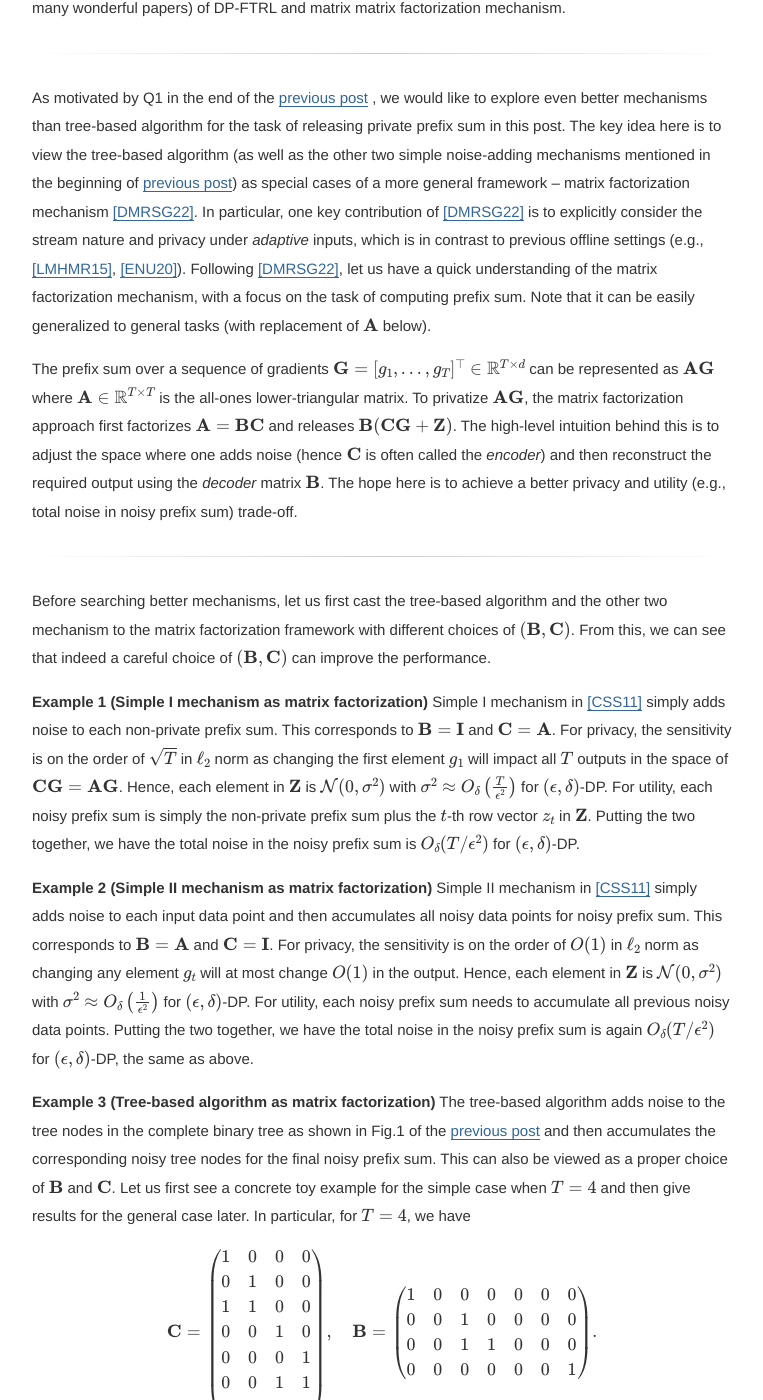
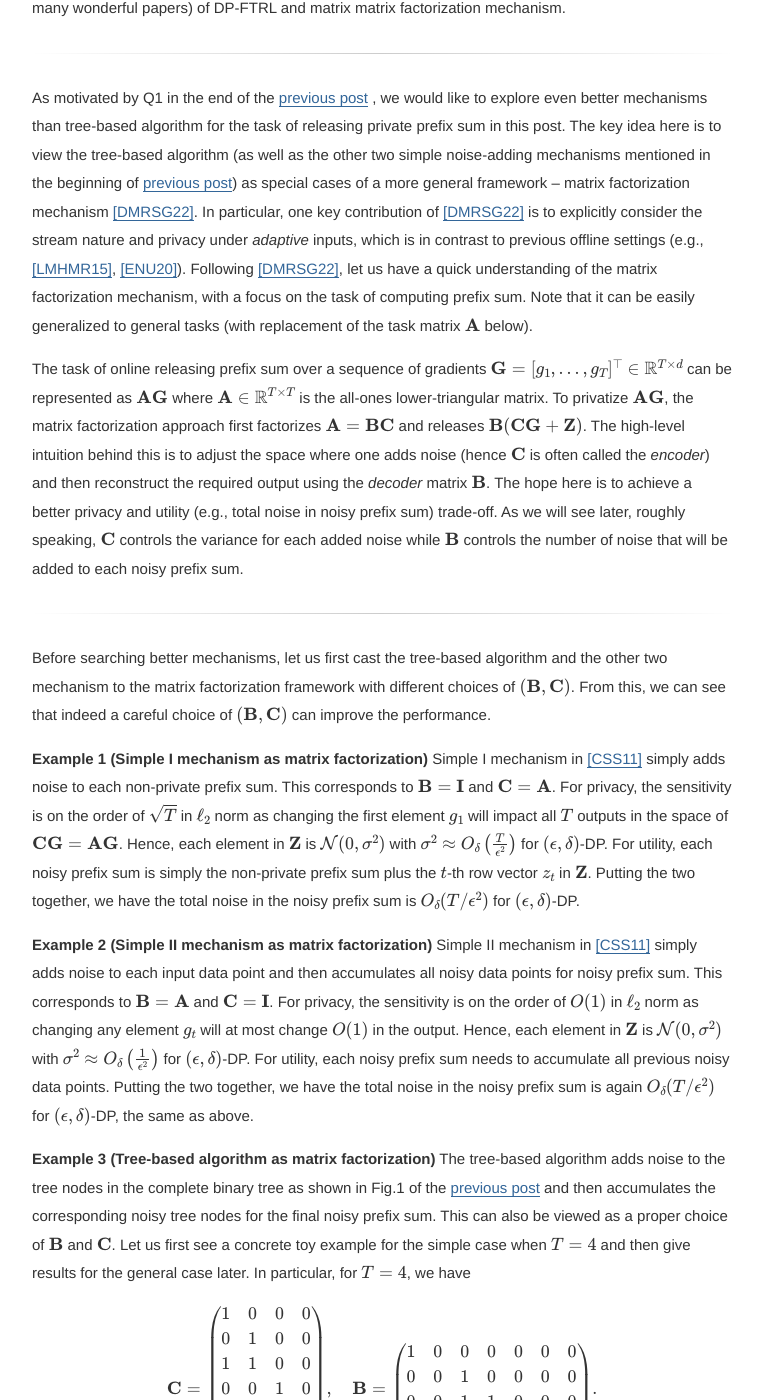
Before and after one commit to XingyuZhou989/blog, a Jekyll site: the page built from _posts/2023-12-28-DP-FTRL-and-matrix-factorization-(II).md, in a window 1280 px wide and 1400 px high, scrolled down 374 px. Shown: the whole window, without its empty margins (258-1021 px from the left). Built offline with Jekyll 4.4.1, drawn with Linux system fonts in a browser that asks for light colours; formulas are drawn with MathJax 3; comment, search, counter and statistics services are not loaded; some of the changed text lies outside the part shown.

Commit message:
update post

```diff
--- a/_posts/2023-12-28-DP-FTRL-and-matrix-factorization-(II).md
+++ b/_posts/2023-12-28-DP-FTRL-and-matrix-factorization-(II).md
@@ -21,9 +21,9 @@ In this series of blog posts, I plan to write down some of my personal understan
 <div class="divider"></div>
 
 As motivated by Q1 in the end of the [previous post](https://xingyuzhou.org/blog/notes/DP-FTRL-and-matrix-factorization-(I))
-, we would like to explore even better mechanisms than tree-based algorithm for the task of releasing private prefix sum in this post. The key idea here is to view the tree-based algorithm (as well as the other two simple noise-adding mechanisms mentioned in the beginning of [previous post](https://xingyuzhou.org/blog/notes/DP-FTRL-and-matrix-factorization-(I))) as special cases of a more general framework -- matrix factorization mechanism [[DMRSG22]](https://arxiv.org/pdf/2202.08312.pdf). In particular, one key contribution of [[DMRSG22]](https://arxiv.org/pdf/2202.08312.pdf) is to explicitly consider the stream nature and privacy under *adaptive* inputs, which is in contrast to previous offline settings (e.g.,[[LMHMR15]](https://people.cs.umass.edu/~miklau/assets/pubs/dp/Li15matrix.pdf), [[ENU20]](https://arxiv.org/pdf/1911.08339.pdf)). Following [[DMRSG22]](https://arxiv.org/pdf/2202.08312.pdf), let us have a quick understanding of the matrix factorization mechanism, with a focus on the task of computing prefix sum. Note that it can be easily generalized to general tasks (with replacement of $$\bA$$ below).
+, we would like to explore even better mechanisms than tree-based algorithm for the task of releasing private prefix sum in this post. The key idea here is to view the tree-based algorithm (as well as the other two simple noise-adding mechanisms mentioned in the beginning of [previous post](https://xingyuzhou.org/blog/notes/DP-FTRL-and-matrix-factorization-(I))) as special cases of a more general framework -- matrix factorization mechanism [[DMRSG22]](https://arxiv.org/pdf/2202.08312.pdf). In particular, one key contribution of [[DMRSG22]](https://arxiv.org/pdf/2202.08312.pdf) is to explicitly consider the stream nature and privacy under *adaptive* inputs, which is in contrast to previous offline settings (e.g.,[[LMHMR15]](https://people.cs.umass.edu/~miklau/assets/pubs/dp/Li15matrix.pdf), [[ENU20]](https://arxiv.org/pdf/1911.08339.pdf)). Following [[DMRSG22]](https://arxiv.org/pdf/2202.08312.pdf), let us have a quick understanding of the matrix factorization mechanism, with a focus on the task of computing prefix sum. Note that it can be easily generalized to general tasks (with replacement of the task matrix $$\bA$$ below).
 
-The prefix sum over a sequence of gradients $$\bG = [g_1,\ldots, g_T]^{\top} \in \Real^{T \times d}$$ can be represented as $$\bA \bG$$ where $$\bA \in \Real^{T \times T}$$ is the all-ones lower-triangular matrix. To privatize $$\bA \bG$$, the matrix factorization approach first factorizes $$\bA = \bB \bC$$ and releases $$\bB (\bC \bG + \bZ)$$. The high-level intuition behind this is to adjust the space where one adds noise (hence $$\bC$$ is often called the *encoder*) and then reconstruct the required output using the *decoder* matrix $$\bB$$. The hope here is to achieve a better privacy and utility (e.g., total noise in noisy prefix sum) trade-off.
+The task of online releasing prefix sum over a sequence of gradients $$\bG = [g_1,\ldots, g_T]^{\top} \in \Real^{T \times d}$$ can be represented as $$\bA \bG$$ where $$\bA \in \Real^{T \times T}$$ is the all-ones lower-triangular matrix. To privatize $$\bA \bG$$, the matrix factorization approach first factorizes $$\bA = \bB \bC$$ and releases $$\bB (\bC \bG + \bZ)$$. The high-level intuition behind this is to adjust the space where one adds noise (hence $$\bC$$ is often called the *encoder*) and then reconstruct the required output using the *decoder* matrix $$\bB$$. The hope here is to achieve a better privacy and utility (e.g., total noise in noisy prefix sum) trade-off. As we will see later, roughly speaking, $$\bC$$ controls the variance for each added noise while $$\bB$$ controls the number of noise that will be added to each noisy prefix sum.
 
 <div class="divider"></div>
 
@@ -69,7 +69,7 @@ $$
 
 then, for $$T =2^{k-1}$$, $$k \ge 1$$, then $$\bC = \bH_k$$ and $$\bB$$ is a $$\{0,1\}$$-valued matrix such that $$\bB \bC = \bA$$ which can be found using tree structure (or bit representation of $$t$$) or using linear programming. As discussed in Fig.1 of the [previous post](https://xingyuzhou.org/blog/notes/DP-FTRL-and-matrix-factorization-(I)), the total noise in noisy prefix sum under tree-based algorithm is only $$\tilde{O}_{\delta}(1/\epsilon^2)$$.
 
-*Remark 1:* Note that due to the constraint of online streaming release, $$\bB$$ in the tree-based algorithm cannot be the one computed via $$\bA \bC^{\dagger}$$ where $$\bC^{\dagger}$$ is the Moore-Penrose pseudoinverse of matrix $$\bC$$. Interestingly, as shown in [[DMRSG22]](https://arxiv.org/pdf/2202.08312.pdf)(cf. Proposition C.1), $$\bA \bC^{\dagger}$$ is exactly the (non-streaming) Honaker fully efficient estimator in [[Hon15]](https://tpdp.journalprivacyconfidentiality.org/2015/abstracts/TPDP_2015_1.pdf). For general $$T=2^{k-1}$$, please refer to my [Python code](https://colab.research.google.com/drive/1B0mN9rQOZ-u8Ox9ZjNYkYpjBf187fcqL?usp=sharing) for computing $$\bB$$ for the tree-based algorithm.
+*Remark 1:* Note that due to the constraint of online streaming release, $$\bB$$ in the tree-based algorithm cannot be the one computed via $$\bA \bC^{\dagger}$$ where $$\bC^{\dagger}$$ is the Moore-Penrose pseudoinverse of matrix $$\bC$$. Interestingly, as shown in [[DMRSG22]](https://arxiv.org/pdf/2202.08312.pdf) (cf. Proposition C.1), $$\bA \bC^{\dagger}$$ is exactly the (non-streaming) Honaker fully efficient estimator in [[Hon15]](https://tpdp.journalprivacyconfidentiality.org/2015/abstracts/TPDP_2015_1.pdf). For general $$T=2^{k-1}$$, please refer to my [Python code](https://colab.research.google.com/drive/1B0mN9rQOZ-u8Ox9ZjNYkYpjBf187fcqL?usp=sharing) for computing $$\bB$$ for the tree-based algorithm.
 
 <div class="divider"></div>
 
```
Also changed, not shown: other parts of _posts/2023-12-28-DP-FTRL-and-matrix-factorization-(II).md (+1 -1 lines).
